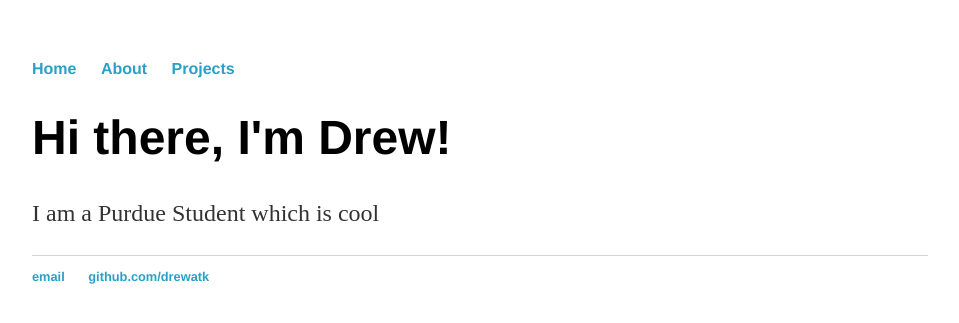
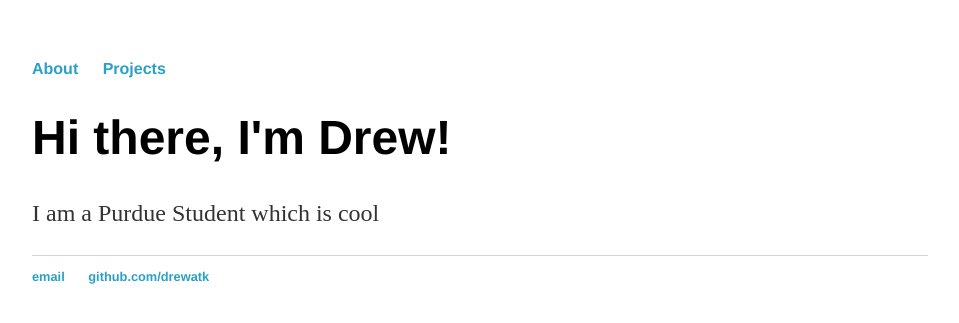
Before and after one commit to drewatk/drewatk.github.io, a Jekyll site: the page built from index.md, in a window 1280 px wide. Shown: the top 323 px of the page, without its empty margins (160-1119 px from the left). Built offline with Jekyll 4.4.1, drawn with Linux system fonts in a browser that asks for light colours.

```diff
--- a/_layouts/default.html
+++ b/_layouts/default.html
@@ -9,8 +9,7 @@
 		<body>
 			<nav>
 	    		<ul>
-	        		<li><a href="/">Home</a></li>
-		        	<li><a href="/about">About</a></li>
+	        		<li><a href="/">About</a></li>
 	        		<li><a href="/projects">Projects</a></li>
 	    		</ul>
 			</nav>
```
Also changed, not shown: about/index.md (deleted, +0 -7 lines).
